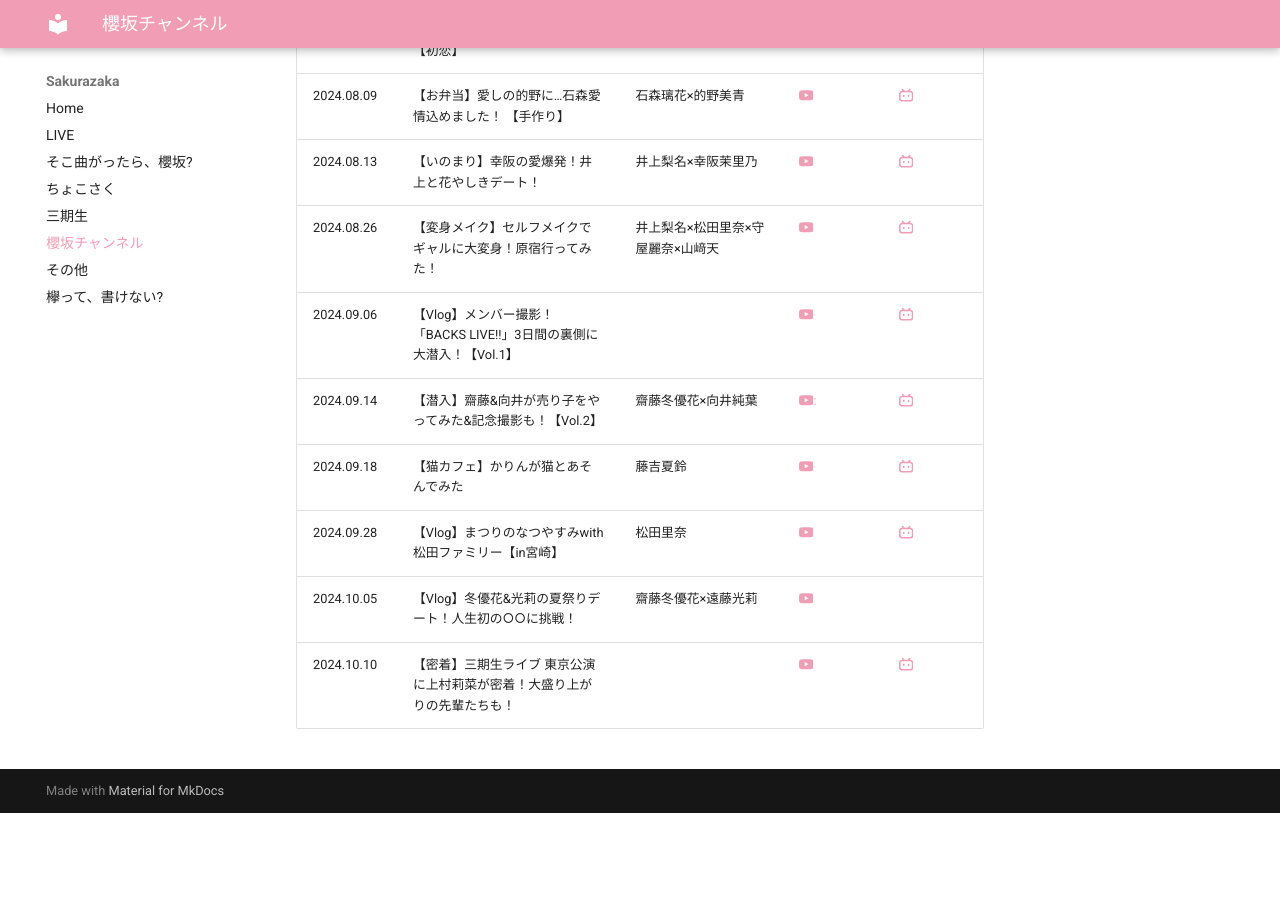
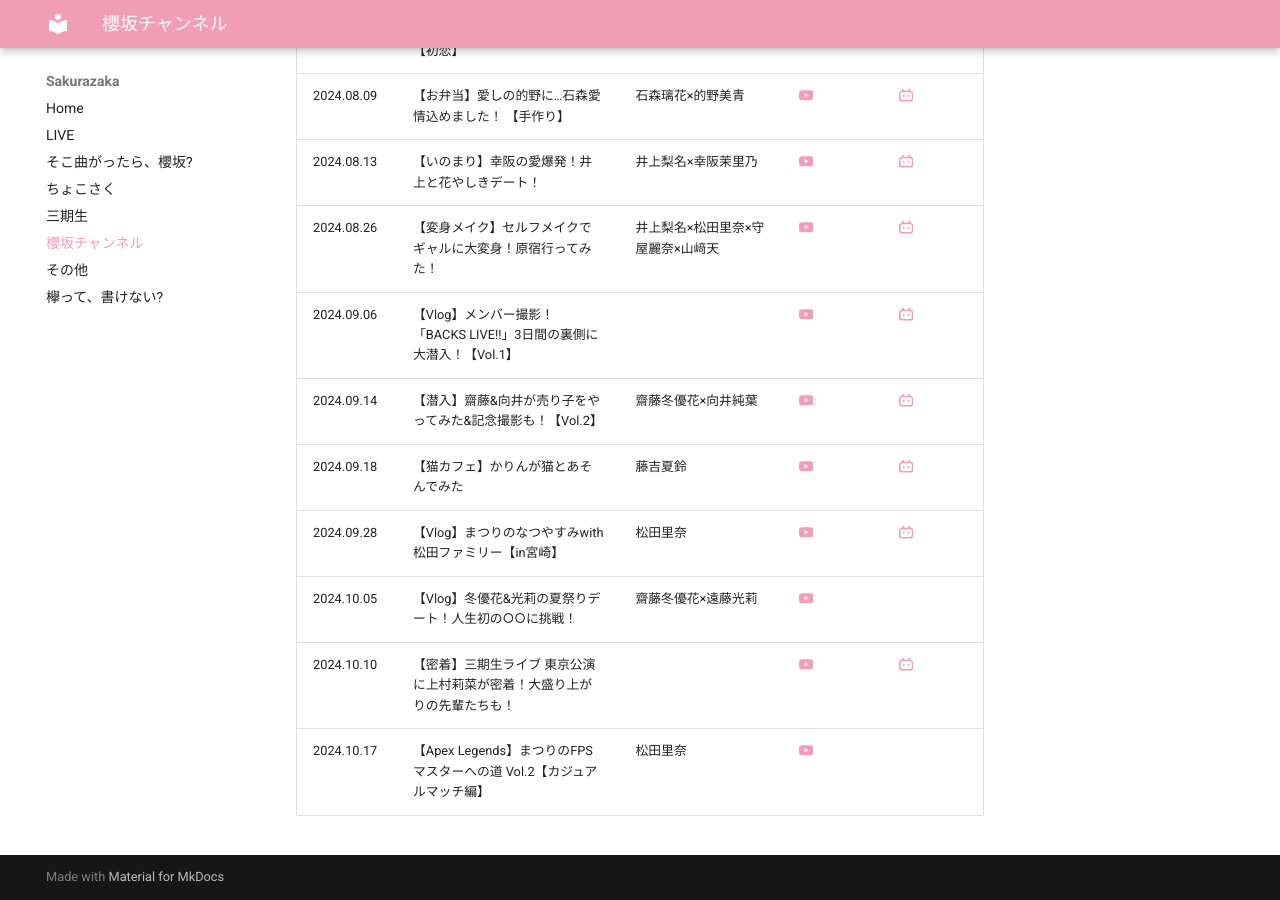
Before and after one commit to aki-192/sakura, an MkDocs documentation site: the page built from docs/yt-channel.md, in a window 1280 px wide and 900 px high, scrolled down 5584 px. Built offline with MkDocs 1.6.1 and Material for MkDocs 9.7.7, drawn with Linux system fonts in a browser that asks for light colours; before the commit the page ends 6397 px from its top, so only the background shows below that.

Commit message:
Update yt-channel.md

```diff
--- a/docs/yt-channel.md
+++ b/docs/yt-channel.md
@@ -79,3 +79,4 @@ title: 櫻坂チャンネル
 | 2024.09.28 | 【Vlog】まつりのなつやすみwith松田ファミリー【in宮崎】 | 松田里奈 | [:simple-youtube:](https://www.youtube.com/watch?v=xJNfuOlBB2w) | [:simple-bilibili:](https://www.bilibili.com/video/BV15dxte8E7o/) |
 | 2024.10.05 | 【Vlog】冬優花&光莉の夏祭りデート！人生初の○○に挑戦！ | 齋藤冬優花×遠藤光莉 | [:simple-youtube:](https://www.youtube.com/watch?v=67UnShbwFn0) | |
 | 2024.10.10 | 【密着】三期生ライブ 東京公演に上村莉菜が密着！大盛り上がりの先輩たちも！ | | [:simple-youtube:](https://www.youtube.com/watch?v=2J8A3qF3wCk) | [:simple-bilibili:](https://www.bilibili.com/video/BV1pa2yYXEoR/) |
+| 2024.10.17 | 【Apex Legends】まつりのFPSマスターへの道 Vol.2【カジュアルマッチ編】 | 松田里奈 | [:simple-youtube:](https://www.youtube.com/watch?v=jlPX_gxRmts) | |
```
